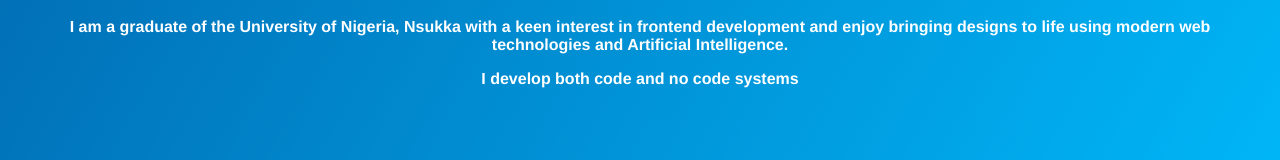
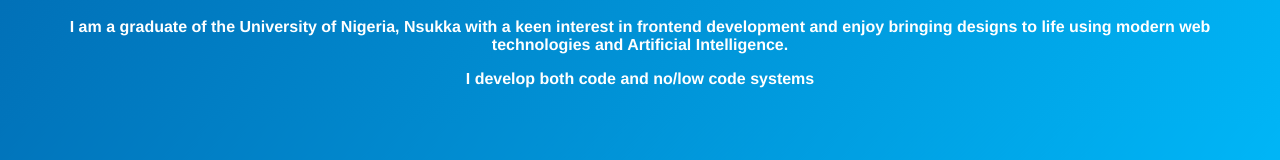
Before and after one commit to Softdera/Profolio, a Vue app: page /about in a window 1280 px wide. Shown: the part 130-290 px from the top of the page. Built offline with nearby package versions, Linux system fonts and the light colour scheme.

Commit message:
Update About.vue

```diff
--- a/src/components/About.vue
+++ b/src/components/About.vue
@@ -3,7 +3,7 @@
       <div class="about">
         <h2>About Me</h2>
       <p>I am a graduate of the University of Nigeria, Nsukka with a keen interest in frontend development and enjoy bringing designs to life using modern web technologies and Artificial Intelligence.</p>
-        <p> I develop both code and no code systems </p>
+        <p> I develop both code and no/low code systems </p>
   </div>
     </section>
   </template>
```
